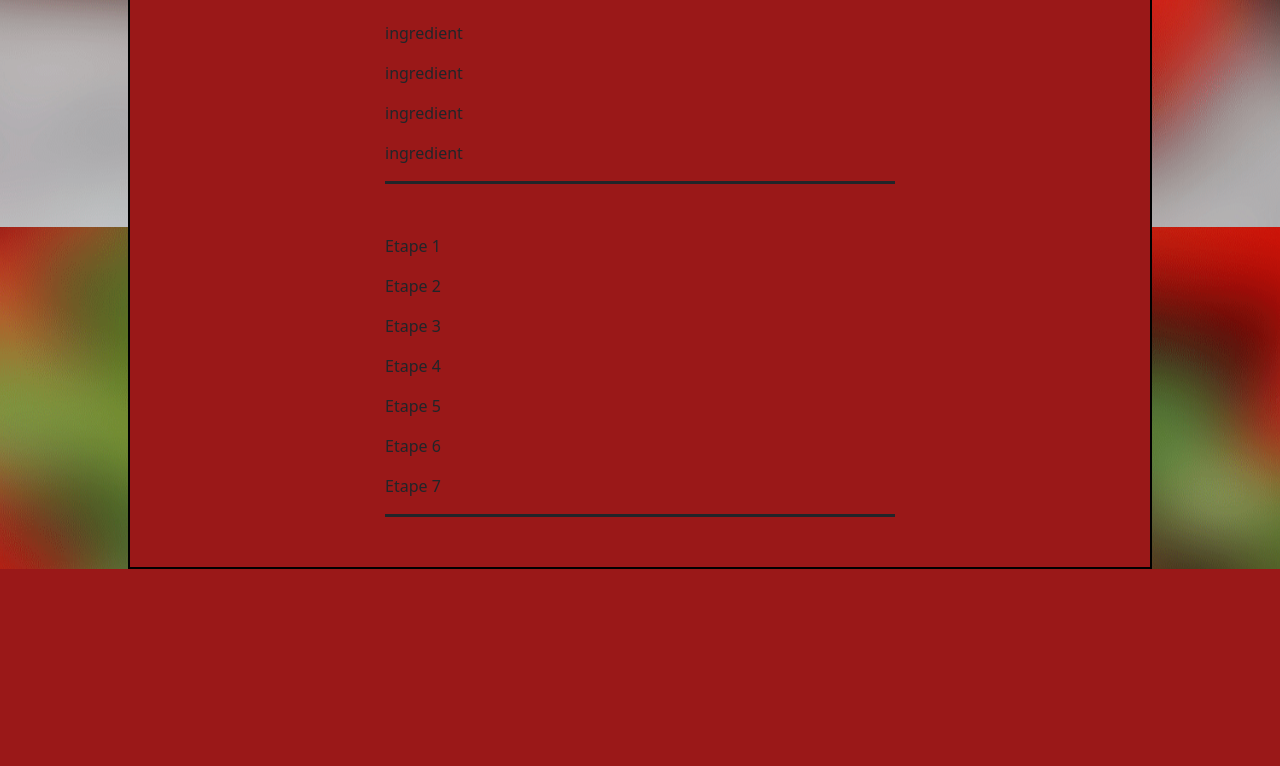
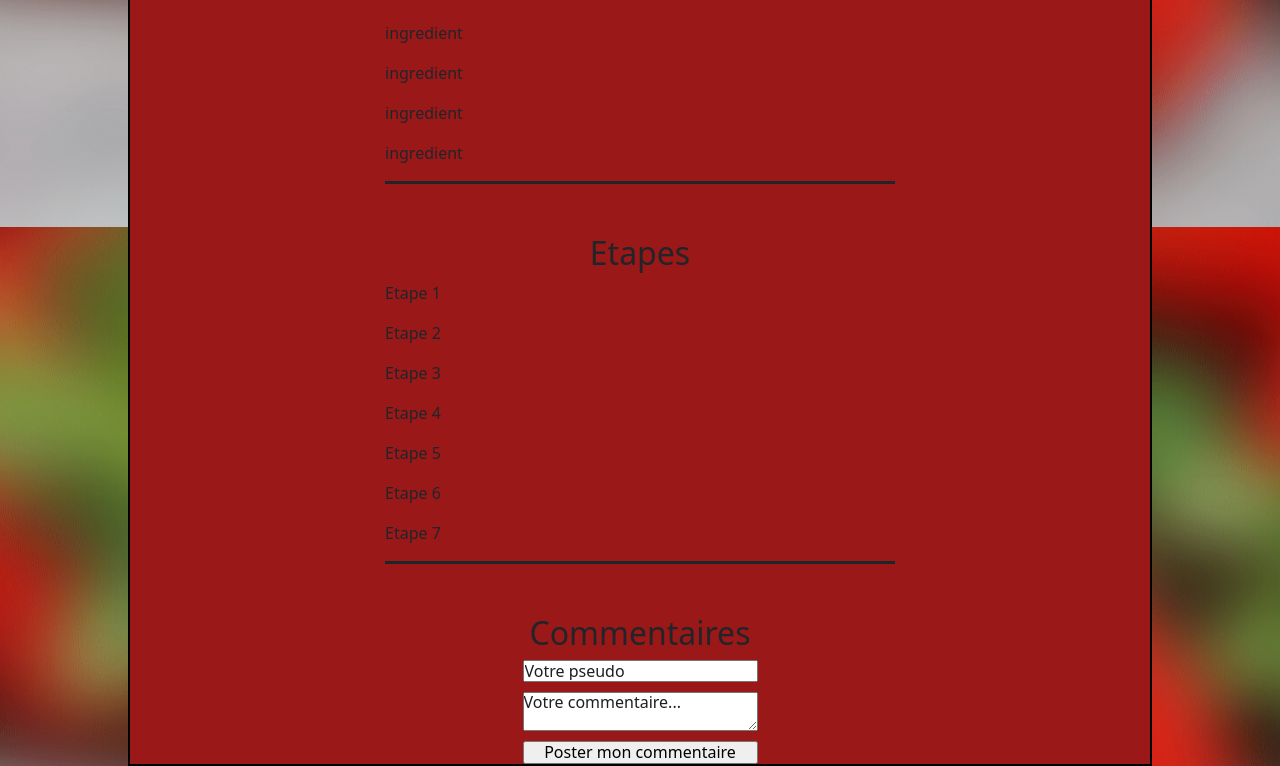
Before and after one commit to Nixi-R/Agraille, a PHP site: page /source/recette.php in a window 1280 px wide. Shown: the part 573-1339 px from the top of the page. Before the commit the page ends 1142 px from the top, so only its background shows below. Run offline with PHP 8.4, Linux system fonts and the light colour scheme; the visitor is signed in with stand-in values (Sample User, id 1); data that the repository does not hold is empty.

Commit message:
page recette espace commentaire

```diff
--- a/css/recette.css
+++ b/css/recette.css
@@ -42,3 +42,9 @@ h2 {
     border-bottom: solid;
     width: 50%;
 }
+
+#espace_commentaire form {
+    display: flex;
+    flex-direction: column;
+    gap: 10px;
+}
--- a/source/recette.php
+++ b/source/recette.php
@@ -16,9 +16,22 @@ catch (Exception $e)
 
         if (isset($_SESSION['idCompte']))
     {
-        $insertP = $conn->prepare('SELECT photo_de_profil, mime FROM compte WHERE id = 2147185026');
+        $insertP = $conn->prepare('SELECT photo_de_profil, mime FROM compte WHERE id =' .$_SESSION['idCompte']);
         $insertP -> execute();
         $insertP = $insertP->fetchAll();
+    }
+
+    if(isset($_POST['submit_commentaire'])) {
+        if(isset($_POST['pseudo'],$_POST['commentaire']) AND !empty($_POST['pseudo']) AND !empty($_POST['commentaire'])){
+            $pseudo = htmlspecialchars($_SESSION['pseudo']);
+            $commentaire = htmlspecialchars($_POST['commentaire']);
+            $ins = $bdd->prepare('INSERT INTO commentaire (pseudo, commentaire, id_recette) VALUES (?,?,?)');
+            $ins->execute(array($pseudo, $commentaire, $getid));
+            $c_error = "Votre commentaire a bien été posté";
+
+        }else {
+            $c_error = "Tous les champs doivent être complétés";
+        }
     }
 ?>
 <!DOCTYPE html>
@@ -126,6 +139,7 @@ catch (Exception $e)
             <p>ingredient<p>
         </section>
         <section id="etape">
+            <h2>Etapes</h2>
             <p>Etape 1</p>
             <p>Etape 2</p>
             <p>Etape 3</p>
@@ -134,9 +148,14 @@ catch (Exception $e)
             <p>Etape 6</p>
             <p>Etape 7</p>
         </section>
-        <section id="espace_commantaire">
-
-        </section>
+        <section id="espace_commentaire">
+            <h2>Commentaires</h2>
+            <form method="POST">
+                <input type="text" name="pseudo" placeholder="Votre pseudo"/>
+                <textarea name="commentaire" placeholder="Votre commentaire..."></textarea>
+                <input type="submit" value="Poster mon commentaire" name="submit_commentaire">
+            </form>
+            <?php if(isset($c_error)){echo $c_error;}?>
         </div>
     </main>
     <script src="../js/scriptIndex.js"></script>
```
